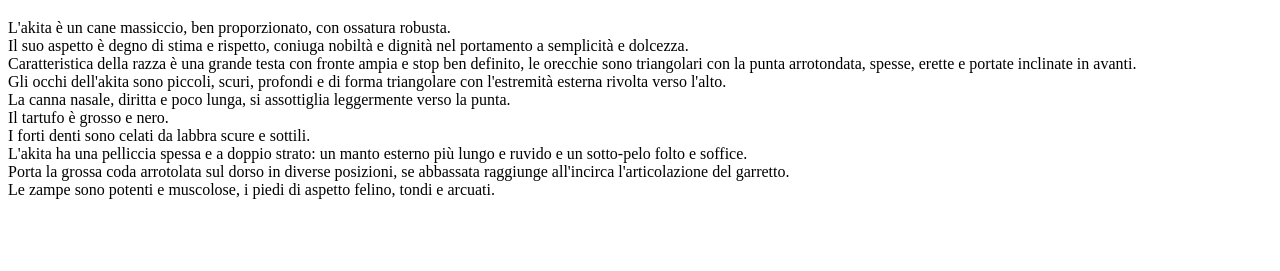
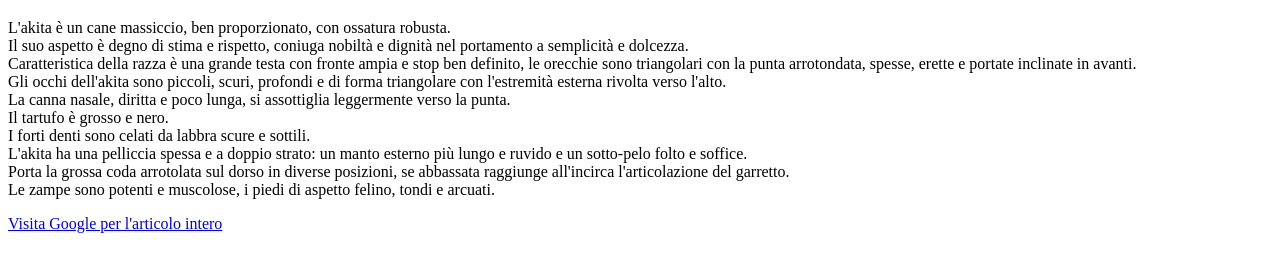
Before and after one commit to sabrinabarzoni/miaesercizi, a plain HTML site: page index.html in a window 1280 px wide. Shown: the part 61-332 px from the top of the page. Drawn offline with Linux system fonts and the light colour scheme.

Commit message:
feat:(add tag <a>)

```diff
--- a/index.html
+++ b/index.html
@@ -20,6 +20,9 @@
         pelliccia spessa e a doppio strato: un manto esterno più lungo e ruvido e un sotto-pelo folto e soffice.<br>Porta
         la grossa coda arrotolata sul dorso in diverse posizioni, se abbassata raggiunge all'incirca l'articolazione del
         garretto.<br>Le zampe sono potenti e muscolose, i piedi di aspetto felino, tondi e arcuati.</p>
+        <div>
+            <a href="https://it.wikipedia.org/wiki/Akita_(razza_canina)">Visita Google per l'articolo intero</a>
+        </div>
 
 </body>
 
```
